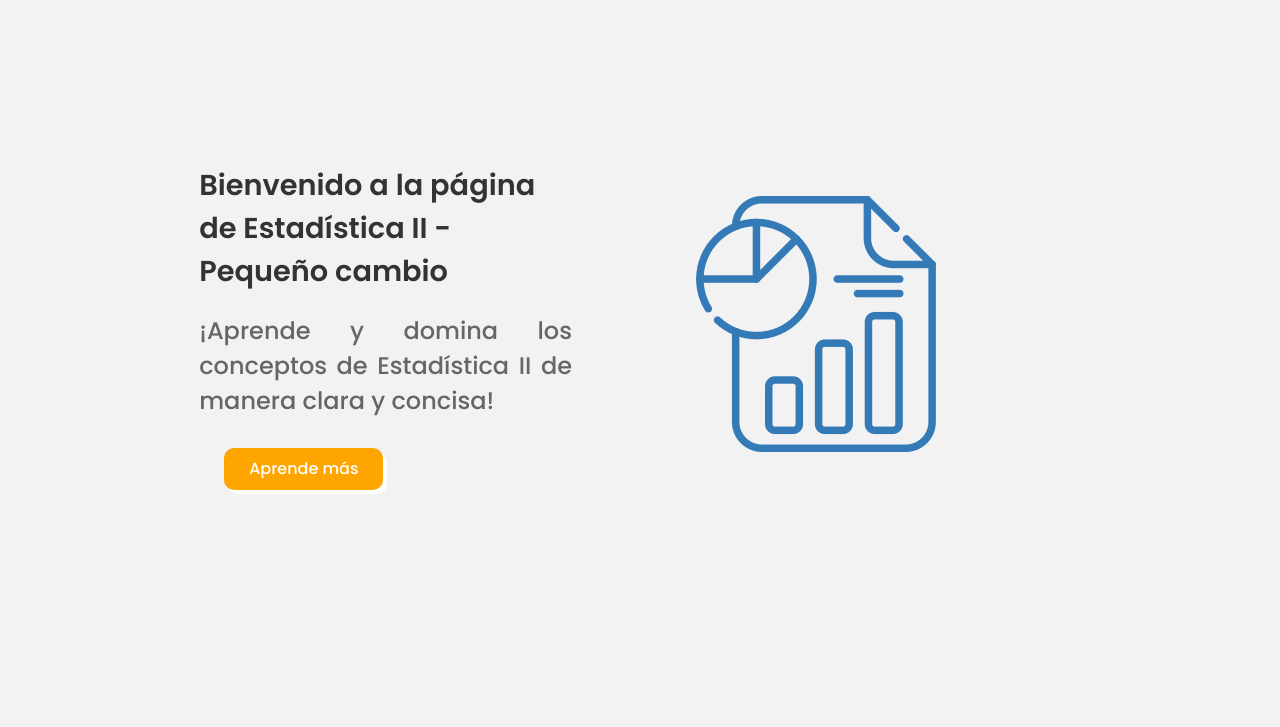
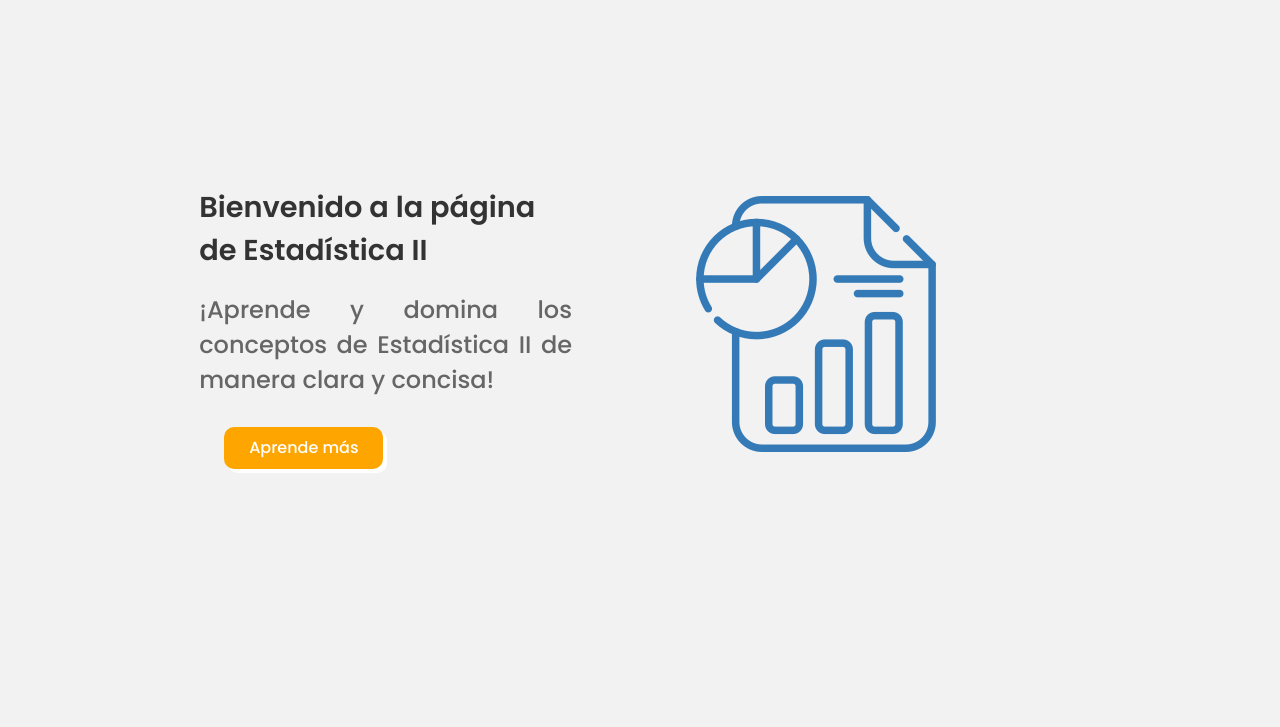
Before and after one commit to Filiberto-Castro/Pagina_web-Estadistica, a plain HTML site: page index.html in a window 1280 px wide. Shown: the part 73-800 px from the top of the page. Drawn offline with nearby package versions, Linux system fonts and the light colour scheme; a web font is replaced by a local one.

Commit message:
quitando el cambio

```diff
--- a/index.html
+++ b/index.html
@@ -27,7 +27,7 @@
 
   <section id="inicio">
     <div class="container">
-        <h2>Bienvenido a la página de Estadística II - Pequeño cambio</h2>
+        <h2>Bienvenido a la página de Estadística II</h2>
         <p>¡Aprende y domina los conceptos de Estadística II de manera clara y concisa!</p>
         <a href="#about" class="btn">Aprende más</a>
     </div>
```
